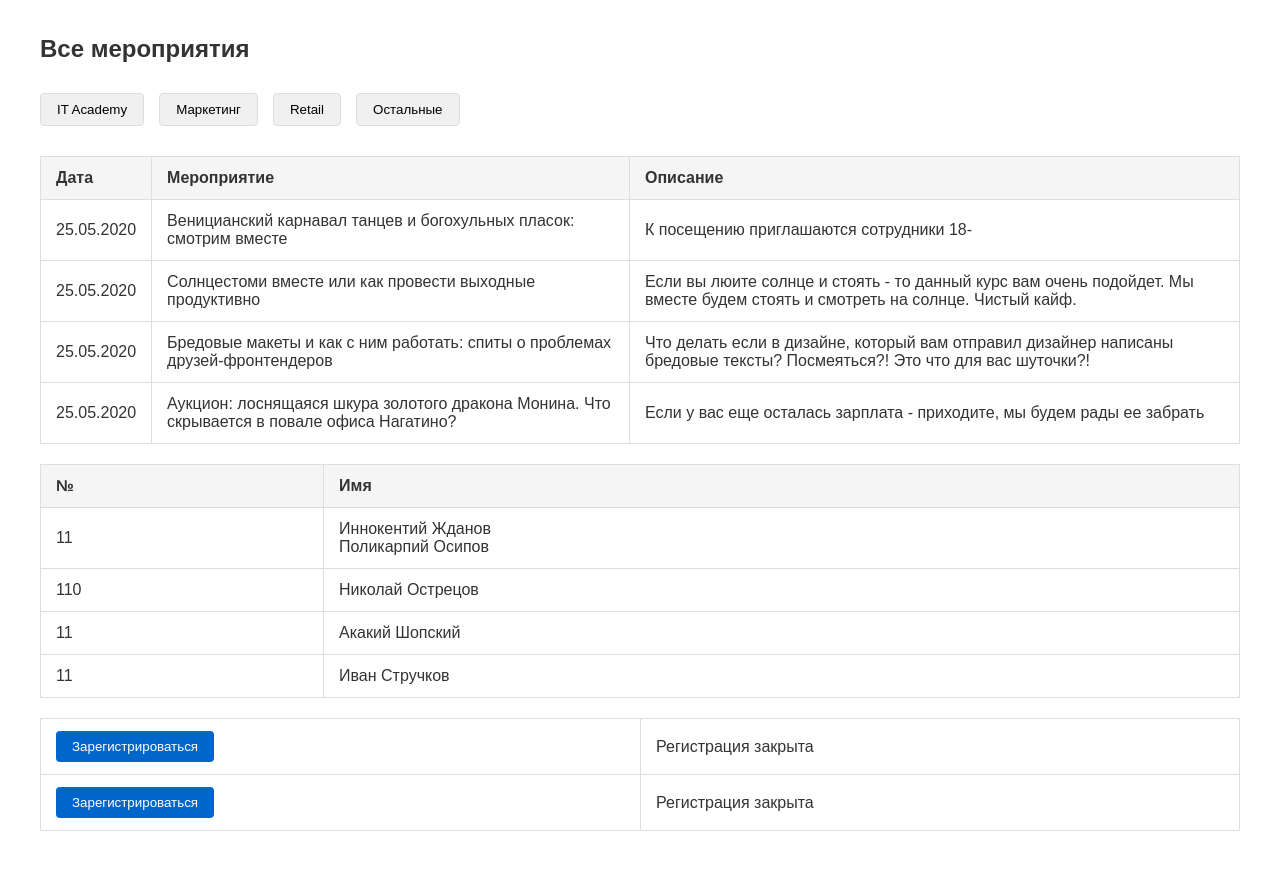
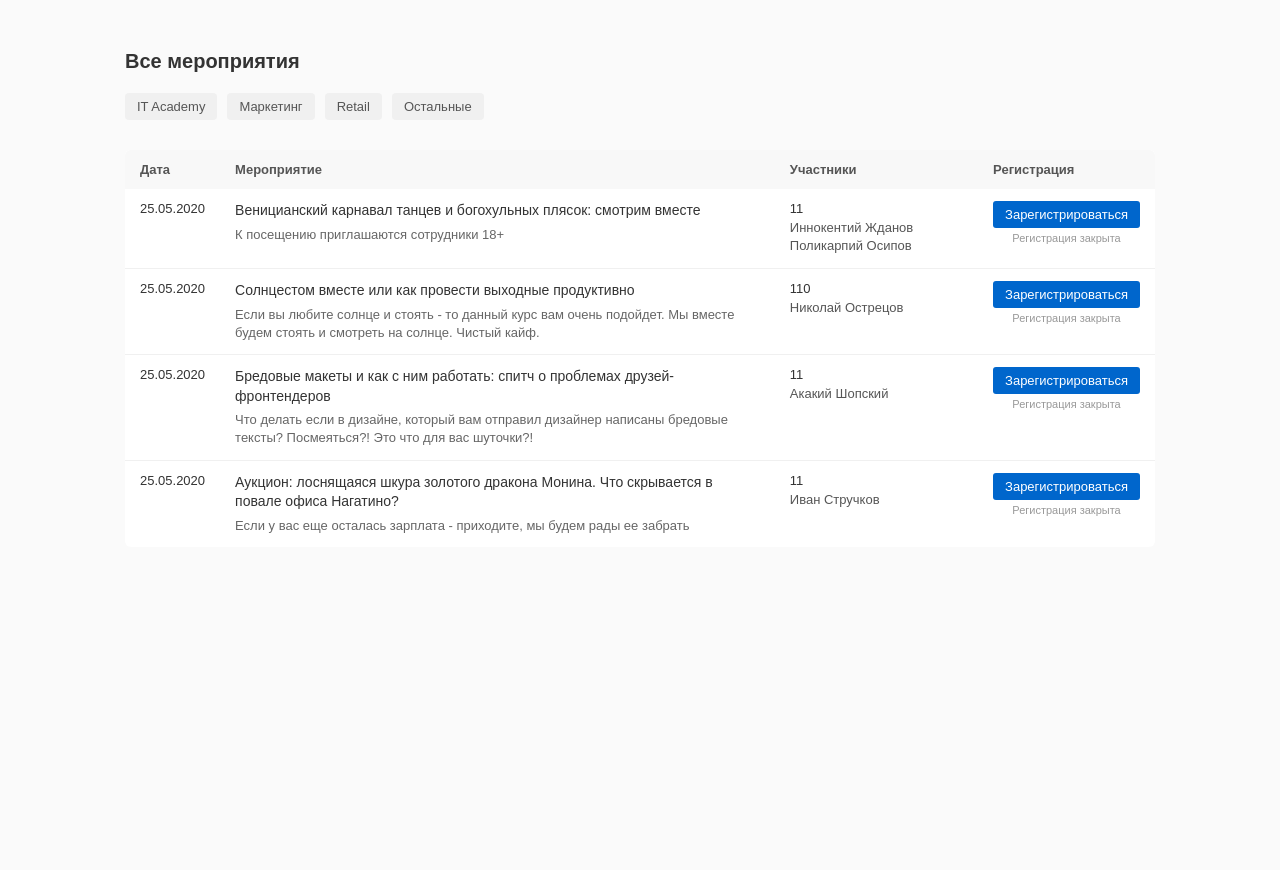
Before and after one commit to weezyvasya/RaiffProject, a plain HTML site: page index.html in a window 1280 px wide. Shown: the part 460-1330 px from the top of the page. After the commit the page ends 1047 px from the top, so only its background shows below. Drawn offline with Linux system fonts and the light colour scheme.

Commit message:
adding styles

```diff
--- a/index.html
+++ b/index.html
@@ -4,7 +4,7 @@
     <meta charset="UTF-8" />
     <meta name="viewport" content="width=device-width, initial-scale=1.0" />
     <title>Paipdaiaen</title>
-    <link rel="stylesheet" href="./styles.css">
+    <link rel="stylesheet" href="./styles.css" />
   </head>
   <body>
     <header class="main-header">
@@ -41,96 +41,110 @@
               <button>Остальные</button>
             </nav>
             <div class="all-events-it">
-              <table border="1">
+              <table class="events-table">
                 <thead>
                   <tr>
-                    <th>Дата</th>
-                    <th>Мероприятие</th>
-                    <th>Описание</th>
+                    <th class="date-column">Дата</th>
+                    <th class="event-column">Мероприятие</th>
+                    <th class="participants-column">Участники</th>
+                    <th class="registration-column">Регистрация</th>
                   </tr>
                 </thead>
                 <tbody>
                   <tr>
-                    <td>25.05.2020</td>
-                    <td>
-                      Веницианский карнавал танцев и богохульных пласок: смотрим
-                      вместе
+                    <td class="date-column">25.05.2020</td>
+                    <td class="event-column">
+                      <div class="event-title">
+                        Веницианский карнавал танцев и богохульных плясок:
+                        смотрим вместе
+                      </div>
+                      <div class="event-description">
+                        К посещению приглашаются сотрудники 18+
+                      </div>
                     </td>
-                    <td>К посещению приглашаются сотрудники 18-</td>
-                  </tr>
-                  <tr>
-                    <td>25.05.2020</td>
-                    <td>
-                      Солнцестоми вместе или как провести выходные продуктивно
+                    <td class="participants-column">
+                      <div class="participant-number">11</div>
+                      <div class="participant-name">Иннокентий Жданов</div>
+                      <div class="participant-name">Поликарпий Осипов</div>
                     </td>
-                    <td>
-                      Если вы люите солнце и стоять - то данный курс вам очень
-                      подойдет. Мы вместе будем стоять и смотреть на солнце.
-                      Чистый кайф.
+                    <td class="registration-column">
+                      <button class="registration-button">
+                        Зарегистрироваться
+                      </button>
+                      <div class="registration-status">Регистрация закрыта</div>
                     </td>
                   </tr>
                   <tr>
-                    <td>25.05.2020</td>
-                    <td>
-                      Бредовые макеты и как с ним работать: спиты о проблемах
+                    <td class="date-column">25.05.2020</td>
+                    <td class="event-column">
+                      <div class="event-title">
+                        Солнцестом вместе или как провести выходные продуктивно
+                      </div>
+                      <div class="event-description">
+                        Если вы любите солнце и стоять - то данный курс вам
+                        очень подойдет. Мы вместе будем стоять и смотреть на
+                        солнце. Чистый кайф.
+                      </div>
+                    </td>
+                    <td class="participants-column">
+                      <div class="participant-number">110</div>
+                      <div class="participant-name">Николай Острецов</div>
+                    </td>
+                    <td class="registration-column">
+                      <button class="registration-button">
+                        Зарегистрироваться
+                      </button>
+                      <div class="registration-status">Регистрация закрыта</div>
+                    </td>
+                  </tr>
+                  <tr>
+                    <td class="date-column">25.05.2020</td>
+                    <td class="event-column">
+                      <div class="event-title">
+                        Бредовые макеты и как с ним работать: спитч о проблемах
                         друзей-фронтендеров
-                    </td>
-                    <td>
+                      </div>
+                      <div class="event-description">
                         Что делать если в дизайне, который вам отправил дизайнер
                         написаны бредовые тексты? Посмеяться?! Это что для вас
                         шуточки?!
+                      </div>
+                    </td>
+                    <td class="participants-column">
+                      <div class="participant-number">11</div>
+                      <div class="participant-name">Акакий Шопский</div>
+                    </td>
+                    <td class="registration-column">
+                      <button class="registration-button">
+                        Зарегистрироваться
+                      </button>
+                      <div class="registration-status">Регистрация закрыта</div>
                     </td>
                   </tr>
                   <tr>
-                    <td>25.05.2020</td>
-                    <td>
+                    <td class="date-column">25.05.2020</td>
+                    <td class="event-column">
+                      <div class="event-title">
                         Аукцион: лоснящаяся шкура золотого дракона Монина. Что
                         скрывается в повале офиса Нагатино?
-                    </td>
-                    <td>
+                      </div>
+                      <div class="event-description">
                         Если у вас еще осталась зарплата - приходите, мы будем
                         рады ее забрать
+                      </div>
+                    </td>
+                    <td class="participants-column">
+                      <div class="participant-number">11</div>
+                      <div class="participant-name">Иван Стручков</div>
+                    </td>
+                    <td class="registration-column">
+                      <button class="registration-button">
+                        Зарегистрироваться
+                      </button>
+                      <div class="registration-status">Регистрация закрыта</div>
                     </td>
                   </tr>
                 </tbody>
-              </table>
-
-              <table border="1">
-                <thead>
-                  <tr>
-                    <th>№</th>
-                    <th>Имя</th>
-                  </tr>
-                </thead>
-                <tbody>
-                  <tr>
-                    <td>11</td>
-                    <td>Иннокентий Жданов<br />Поликарпий Осипов</td>
-                  </tr>
-                  <tr>
-                    <td>110</td>
-                    <td>Николай Острецов</td>
-                  </tr>
-                  <tr>
-                    <td>11</td>
-                    <td>Акакий Шопский</td>
-                  </tr>
-                  <tr>
-                    <td>11</td>
-                    <td>Иван Стручков</td>
-                  </tr>
-                </tbody>
-              </table>
-
-              <table border="1">
-                <tr>
-                  <td><button>Зарегистрироваться</button></td>
-                  <td>Регистрация закрыта</td>
-                </tr>
-                <tr>
-                  <td><button>Зарегистрироваться</button></td>
-                  <td>Регистрация закрыта</td>
-                </tr>
               </table>
             </div>
           </div>
--- a/styles.css
+++ b/styles.css
@@ -4,13 +4,7 @@ body {
   margin: 0;
   padding: 0;
   color: #333;
-}
-
-.container {
-  width: 100%;
-  max-width: 1200px;
-  margin: 0 auto;
-  padding: 0 20px;
+  background-color: #fafafa;
 }
 
 /* Шапка */
@@ -18,8 +12,14 @@ body {
   display: flex;
   justify-content: space-between;
   align-items: center;
-  padding: 15px 0;
+  height: 80px;
+  width: 100%;
+  max-width: 1440px;
+  margin: 0 auto;
+  padding: 0 20px;
   border-bottom: 1px solid #eee;
+  background-color: white;
+  box-sizing: border-box;
 }
 
 .header-left img {
@@ -40,82 +40,97 @@ body {
 
 .header-text {
   margin: 0;
+  font-size: 14px;
+}
+
+/* Основной контейнер */
+.container {
+  width: 1030px;
+  margin: 0 auto;
+  padding: 0;
 }
 
 /* Блок ближайшего мероприятия */
 .frontend-school {
   background-image: url(./img/Group\ 1.png);
-  background-size: cover;       /* Растягивает изображение на всю секцию */
-  background-position: center;  /* Центрирует изображение */
-  background-repeat: no-repeat; /* Отключает повторение */
+  background-size: cover;
+  background-position: center;
+  background-repeat: no-repeat;
   padding: 40px 0;
-  width: 1030px;
-  height: 300px
+  height: 300px;
+  margin-bottom: 30px;
 }
 
 .frontend-school-main {
-    background-color: ;
   display: flex;
   flex-direction: column;
-  gap: 20px;
+  gap: 15px;
   max-width: 500px;
 }
 
 .frontend-school-main h3 {
   margin: 0;
-  font-size: 16px;
+  font-size: 14px;
   color: #666;
+  font-weight: 500;
 }
 
 .frontend-school-main h1 {
   margin: 0;
-  font-size: 32px;
+  font-size: 28px;
   line-height: 1.2;
+  font-weight: 600;
 }
 
 .date-location {
-  font-size: 18px;
+  font-size: 16px;
   color: #555;
 }
 
 .signup-button {
-  padding: 12px 24px;
+  padding: 10px 20px;
   background-color: #0066cc;
   color: white;
   border: none;
   border-radius: 4px;
-  font-size: 16px;
+  font-size: 14px;
   cursor: pointer;
   align-self: flex-start;
+  font-weight: 500;
 }
 
 /* Блок всех мероприятий */
 .all-events {
-  padding: 40px 0;
+  padding: 20px 0 40px;
 }
 
 .all-events-main {
   display: flex;
   flex-direction: column;
-  gap: 30px;
+  gap: 20px;
 }
 
 .all-events-main-title h2 {
   margin: 0;
-  font-size: 24px;
+  font-size: 20px;
+  font-weight: 600;
 }
 
 .all-events-choice {
   display: flex;
-  gap: 15px;
+  gap: 10px;
+  padding-bottom: 10px;
 }
 
 .all-events-choice button {
-  padding: 8px 16px;
+  padding: 6px 12px;
   background-color: #f0f0f0;
-  border: 1px solid #ddd;
+  border: none;
   border-radius: 4px;
   cursor: pointer;
+  white-space: nowrap;
+  font-size: 13px;
+  color: #555;
 }
 
 .all-events-choice button:hover {
@@ -124,39 +139,132 @@ body {
 
 /* Таблица мероприятий */
 .all-events-it {
-  display: flex;
-  flex-direction: column;
-  gap: 20px;
+  width: 100%;
+  overflow: hidden;
+  border-radius: 6px;
+  background-color: white;
 }
 
-table {
+.events-table {
   width: 100%;
   border-collapse: collapse;
+  font-size: 13px;
 }
 
-th, td {
+.events-table th {
+  text-align: left;
   padding: 12px 15px;
-  text-align: left;
-  border: 1px solid #ddd;
+  background-color: #f8f8f8;
+  font-weight: 600;
+  color: #555;
+  font-size: 13px;
 }
 
-th {
-  background-color: #f5f5f5;
-  font-weight: bold;
+.events-table td {
+  padding: 12px 15px;
+  vertical-align: top;
+  border: none;
 }
 
-/* Кнопки регистрации */
-table button {
-  padding: 8px 16px;
+.events-table tbody tr:not(:last-child) {
+  border-bottom: 1px solid #f0f0f0;
+}
+
+.events-table tbody tr:hover {
+  background-color: #fafafa;
+}
+
+.date-column {
+  width: 100px;
+  font-weight: 500;
+  color: #333;
+}
+
+.event-column {
+  width: 55%;
+}
+
+.event-title {
+  font-weight: 500;
+  margin-bottom: 5px;
+  color: #333;
+  font-size: 14px;
+  line-height: 1.4;
+}
+
+.event-description {
+  color: #666;
+  font-size: 13px;
+  line-height: 1.4;
+}
+
+.participants-column {
+  width: 20%;
+}
+
+.participant-number {
+  font-weight: 500;
+  margin-bottom: 4px;
+  color: #333;
+  font-size: 13px;
+}
+
+.participant-name {
+  margin-bottom: 3px;
+  font-size: 13px;
+  color: #555;
+}
+
+.registration-column {
+  width: 180px;
+}
+
+.registration-button {
+  padding: 6px 12px;
   background-color: #0066cc;
   color: white;
   border: none;
-  border-radius: 4px;
+  border-radius: 3px;
   cursor: pointer;
+  width: 100%;
+  margin-bottom: 4px;
+  font-size: 13px;
+  font-weight: 500;
+}
+
+.registration-status {
+  color: #999;
+  font-size: 11px;
+  text-align: center;
 }
 
 /* Адаптивность */
+@media (max-width: 1080px) {
+  .container {
+    width: 100%;
+    padding: 0 20px;
+    box-sizing: border-box;
+  }
+
+  .all-events-it {
+    overflow-x: auto;
+  }
+
+  .events-table {
+    min-width: 1030px;
+  }
+}
+
 @media (max-width: 768px) {
+  .main-header {
+    padding: 0 15px;
+  }
+
+  .frontend-school {
+    height: 250px;
+    padding: 30px 0;
+  }
+
   .frontend-school-main {
     max-width: 100%;
   }
@@ -164,9 +272,4 @@ table button {
   .all-events-choice {
     flex-wrap: wrap;
   }
-
-  table {
-    display: block;
-    overflow-x: auto;
-  }
 }
```
Lines whose indentation alone changed are shown as unchanged.
